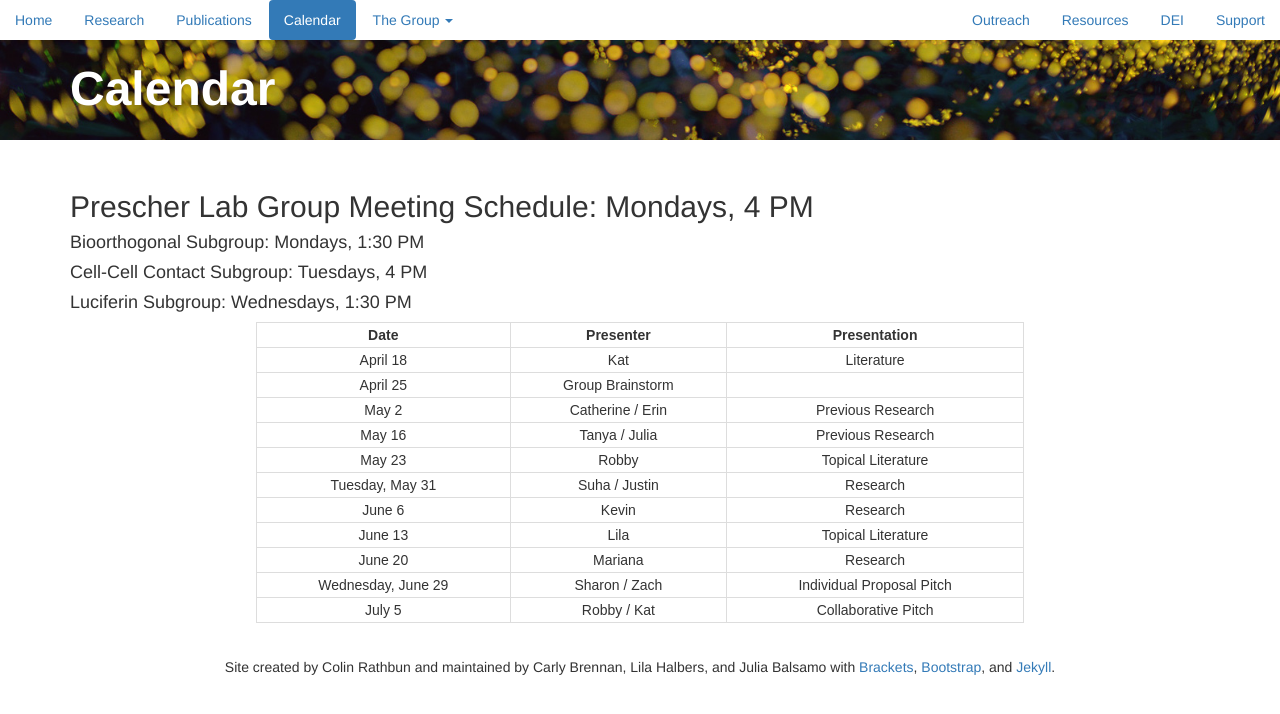
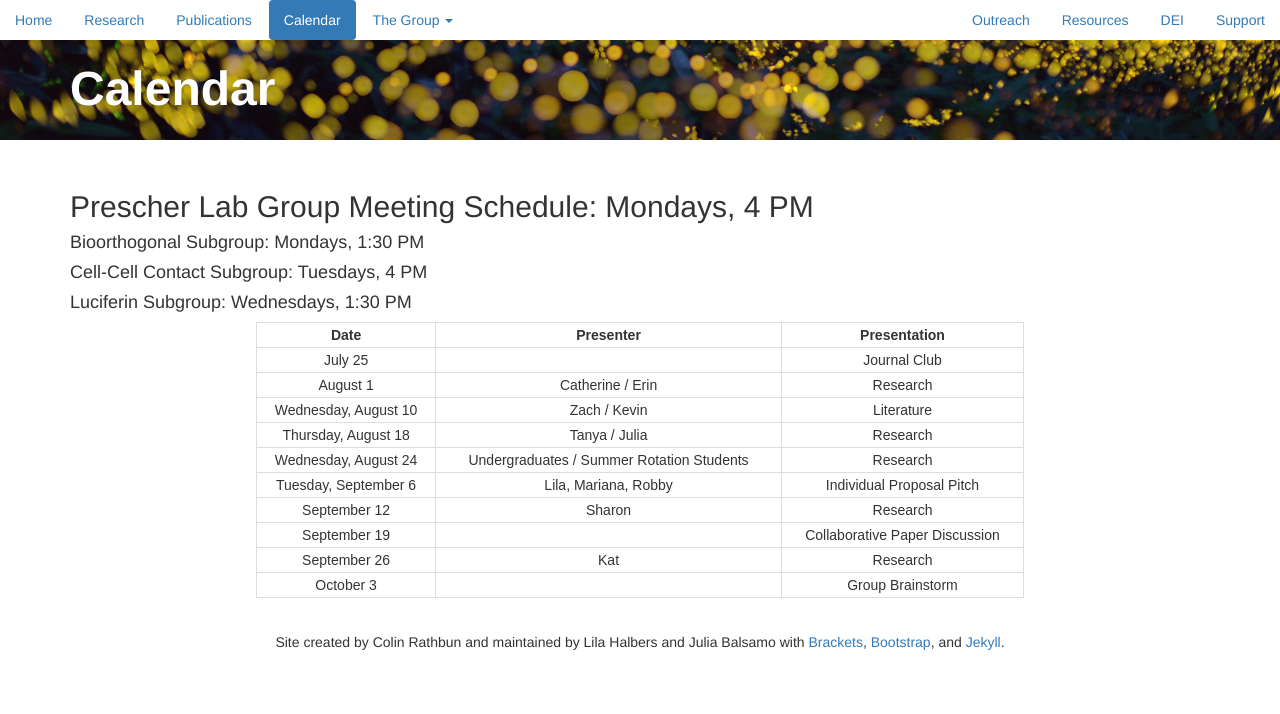
Before and after one commit to c-bun/Prescher-Lab-Site, a Jekyll site: the page built from Calendar.html, in a window 1280 px wide. Shown: the top 714 px of the page. Built offline with Jekyll 4.4.1, drawn with Linux system fonts in a browser that asks for light colours.

Commit message:
PrescherLab_July2022_Update2

```diff
--- a/Calendar.html
+++ b/Calendar.html
@@ -38,15 +38,14 @@ padding: 2px;
  <th title="Field #3">Presentation</th>
  </tr></thead>
  <tbody><tr>
- <td>April 18</td><td>Kat</td><td>Literature</td></tr><tr>
- <td>April 25</td><td>Group Brainstorm</td><td></td></tr><tr>
- <td>May 2</td><td>Catherine / Erin</td><td>Previous Research</td></tr><tr>
- <td>May 16</td><td>Tanya / Julia</td><td>Previous Research</td></tr><tr>
- <td>May 23</td><td>Robby</td><td>Topical Literature</td></tr><tr>
- <td>Tuesday, May 31</td><td>Suha / Justin</td><td>Research</td></tr><tr>
- <td>June 6</td><td>Kevin</td><td>Research</td></tr><tr>
- <td>June 13</td><td>Lila</td><td>Topical Literature</td></tr><tr>
- <td>June 20</td><td>Mariana</td><td>Research</td></tr><tr>
- <td>Wednesday, June 29</td><td>Sharon / Zach</td><td>Individual Proposal Pitch</td></tr><tr>
- <td>July 5</td><td>Robby / Kat</td><td>Collaborative Pitch</td></tr><tr>
+ <td>July 25</td><td></td><td>Journal Club</td></tr><tr>
+ <td>August 1</td><td>Catherine / Erin</td><td>Research</td></tr><tr>
+ <td>Wednesday, August 10</td><td>Zach / Kevin</td><td>Literature</td></tr><tr>
+ <td>Thursday, August 18</td><td>Tanya / Julia</td><td>Research</td></tr><tr>
+ <td>Wednesday, August 24</td><td>Undergraduates / Summer Rotation Students</td><td>Research</td></tr><tr>
+ <td>Tuesday, September 6</td><td>Lila, Mariana, Robby</td><td>Individual Proposal Pitch</td></tr><tr>
+ <td>September 12</td><td>Sharon</td><td>Research</td></tr><tr>
+ <td>September 19</td><td></td><td>Collaborative Paper Discussion</td></tr><tr>
+ <td>September 26</td><td>Kat</td><td>Research</td></tr><tr>
+ <td>October 3</td><td></td><td>Group Brainstorm</td></tr><tr>
  </tbody></table>
--- a/_data/group.csv
+++ b/_data/group.csv
@@ -32,7 +32,7 @@ Jenn,Prescher,boss,"Blue Earth, MN",,"Frederick Sanger, Rolf Huisgen, Stephen Ke
 Danielle,Dube,former_postdoc,"Aberdeen, NJ","B.A., Biology, Cornell University; Ph.D., Chemistry, University of California, Berkeley; Postdoctoral Scholar, Chemistry, Stanford University","Carolyn Bertozzi, Barbara Imperiali, Laurie Comstock","Andrew W. Mellon Award for sabbatical support, Bowdoin College (2015) : Henry Dreyfus Teacher-Scholar Award, Camille & Henry Dreyfus Foundation (2013)","Professor, Chemistry & Biochemistry, Bowdoin College : Visiting Associate Researcher, Chemistry University of California, Irvine"
 Tyler,Heiss,former_graduate,"Wilmington, DE","B.S., Biochemistry, University of Delaware",Linus Pauling,,"Postdoc, Kapoor Lab, The Rockefeller University"
 Sierra,Williams,former_graduate,"Capitol Heights, MD","B.S., Chemistry, Temple University",Marie M. Daly,NSF IGERT Fellow (2017-2019) : NSF Graduate Research Fellow (2018-2021) : Graduate Award for Departmental Fellowship (2021) : Jacqueline Smitrovich Prize (2021),"Assistant Professor, Chemistry, Keck Science "
-Zane,Long,former_undergrad,"Orange, CA","B.S., Chemistry",James Crafts,UCI Regents' Scholar (2016-2018) : UROP Fellow (2017-2018) : Allergan Summer Fellow (2017) : UROP Fellow (2018-2019) : ACS Polymer Education Organic Chemistry Award (2018) : American Institute of Chemists Student Award (2018) : NSF GRFP Honorable Mention (2019),"Ph.D. Student, Weiss Lab, UC Irvine"
+Zane,Long,former_undergrad,"Orange, CA","B.S., Chemistry",James Crafts,UCI Regents' Scholar (2016-2018) : UROP Fellow (2017-2018) : Allergan Summer Fellow (2017) : UROP Fellow (2018-2019) : ACS Polymer Education Organic Chemistry Award (2018) : American Institute of Chemists Student Award (2018) : NSF GRFP Honorable Mention (2019),"Ph.D. Student, Martin Lab, UC Irvine"
 Yusef,Ibreighith,former_undergrad,"Dana Point, CA","B.S., Chemistry",Bill Nye,UROP Fellow (2017-2018) : Allergan Summer Fellow (2017),
 Anna,Love,former_graduate,"Canton, OH","B.S., Biochemistry, Messiah College","Galileo Galilei, Doc Emmett Brown",NSF GRFP Honorable Mention (2017) : NSF IGERT Fellow (2017-2019) : UCI Dean's Dissertation Fellowship (2021) ,"Postdoc, Moore Lab, Scripps Oceanography"
 Anastasia,Ionkina,former_graduate,"Kazan, Russia","B.S., Molecular, Cellular and Developmental Biology, University of Colorado, Boulder","Rosalind Franklin, Neil deGrasse Tyson",NIH T32 Cancer Biology and Therapeutics Training Fellow (2019) : UCI Dean's Dissertation Fellowship (2021),
@@ -64,7 +64,7 @@ Zachary,Torrey,graduate,"Salisbury, MD","B.S., Chemistry (Biochemistry Concentra
 Alicia,Mangubat-Medina,former_postdoc,"Seattle, WA","B.S., Biochemistry, Western Washington University; Ph.D., Chemistry, Rice University",Carolyn Bertozzi,George Hewitt Medical Research Postdoctoral Fellow (2020),"Research Scientist, AltPep"
 Lila,Halbers,graduate,"Anaheim Hills, CA","B.A., Chemistry, UC Santa Barbara; M.S., Clinical and Experimental Therapeutics, USC",Rosalind Franklin,Vertex Fellow (2022),
 Justin,Kwon,undergrad,"Irvine, CA","B.S., Chemistry (Chemical Biology Concentration)",Antoine Lavoisier,Beckman Scholar (2022-2023),
-Suha,Tanaz,undergrad,"Moorpark, CA","B.S., Chemistry",Leonardo Da Vinci,Allergan Summer Research Fellow (2022),
+Suha,Tanaz,undergrad,"Moorpark, CA","B.S., Chemistry",Leonardo Da Vinci,Allergan Summer Research Fellow (2022) : UROP Fellow (2022),
 Dylan,Tran,former_undergrad,"Aliso Viejo, CA","B.S., Biological Sciences",Kary Mullis,,
 Yeonseong (Catherine),Seo,graduate,"Gwacheon, Republic of Korea","B.S., Molecular Genetics; B.A., Chemistry, University of Rochester",Rosalind Franklin,,
 Erin,Fuller,graduate,"Encinitas, CA","B.S., Biochemistry, UC Los Angeles ",Dorothy Hodgkin,,
--- a/_data/publications.csv
+++ b/_data/publications.csv
@@ -1,6 +1,6 @@
 number,authors,title,journal,year,volume,pages,note,link
 75,"Ng, K. K.; Cole, K. H.; Halbers, L. P.; Chen, C.; Barhoosh, A. A.; Reid-McLaughlin, E.; Metcalfe, M.; Kent, A. D.; Steward, O.; Luptak, A.; Prescher, J. A.",A modular platform for bioluminescent RNA tracking,BioRxiv,2022,,,Preprint,https://www.biorxiv.org/content/10.1101/2022.07.02.498144v1
-74,"Yao, Z.*; Brennan, C. K.*; Scipioni, L.*; Chen, H.; Ng, K.; Digman, M. A.; Prescher, J. A. ",Multicomponent bioluminescence microscopy via phasor analysis,Nat. Methods,2022,36,,,https://www.nature.com/articles/s41592-022-01529-9
+74,"Yao, Z.*; Brennan, C. K.*; Scipioni, L.*; Chen, H.; Ng, K.; Digman, M. A.; Prescher, J. A. ",Multicomponent bioluminescence microscopy via phasor analysis,Nat. Methods,2022,19,893-898,,https://www.nature.com/articles/s41592-022-01529-9
 73,"Heiss, T. K.; Dorn, R. S.; Ferreira, A. J.; Love, A. C.; Prescher, J. A.","Fluorogenic Cyclopropenones for Multicomponent, Real-Time Imaging",J. Am. Chem. Soc.,2022,144,7871-7880,,https://pubs.acs.org/doi/full/10.1021/jacs.2c02058
 72,"Ng, K. K.; Reinert, Z. E.; Corver, J.; Resurreccion, D.; Hensbergen, P. J.; Prescher, J. A.","A Bioluminescent Sensor for Rapid Detection of PPEP-1, a Clostridioides difficile Biomarker",Sensors,2021,21,7485-7495,,https://www.mdpi.com/1424-8220/21/22/7485
 71,"Ramirez-Corona, B. A.*; Love, A. C.*; Chandrasekaran, S.; Prescher, J. A.; Wunderlich, Z. ",Longitudinal monitoring of individual infection progression in Drosophila melanogaster,BioRxiv,2021,,,Preprint,https://www.biorxiv.org/content/10.1101/2021.08.17.456698v1
--- a/_includes/footer.html
+++ b/_includes/footer.html
@@ -1,5 +1,5 @@
     <div class="footer">
         <div class="footer-line">
-            <p class="text-center">Site created by Colin Rathbun and maintained by Carly Brennan, Lila Halbers, and Julia Balsamo with <a href="http://brackets.io/" target="_blank">Brackets</a>, <a href="http://getbootstrap.com/2.3.2/" target="_blank">Bootstrap</a>, and <a href="https://jekyllrb.com/" target="_blank">Jekyll</a>.</p>
+            <p class="text-center">Site created by Colin Rathbun and maintained by Lila Halbers and Julia Balsamo with <a href="http://brackets.io/" target="_blank">Brackets</a>, <a href="http://getbootstrap.com/2.3.2/" target="_blank">Bootstrap</a>, and <a href="https://jekyllrb.com/" target="_blank">Jekyll</a>.</p>
         </div>
     </div>
--- a/_includes/sidebar.html
+++ b/_includes/sidebar.html
@@ -17,8 +17,8 @@
                 <div class="sidebar-module">
                     <h4>Elsewhere</h4>
                     <ol class="list-unstyled">
-                        <li><a href="http://benefunder.org/causes/54/jennifer-prescher" target="_blank">Our Benefunder</a></li>
-                        <li><a href="https://www.flickr.com/photos/140674789@N08/" target="_blank">Our Flickr photostream</a></li>
+                        <li><a href="https://www.benefunder.com/life-science-causes/jennifer-prescher/seeing-is-believing-peering-into-cellular-behaviors-on-a-microscopic-level" target="_blank">Our Benefunder</a></li>
+                        <li><a href="https://www.flickr.com/photos/194141943@N06/" target="_blank">Our Flickr photostream</a></li>
                         <li><a href="https://www.chem.uci.edu/" target="_blank">UCI Chemistry</a></li>
                         <li><a href="http://mbb.bio.uci.edu/" target="_blank">UCI MB&B</a></li>
                         <li><a href="http://pharmsci.uci.edu/" target="_blank">UCI Pharm Sci</a></li>
--- a/_posts/2022-01-01-2022-News.markdown
+++ b/_posts/2022-01-01-2022-News.markdown
@@ -3,8 +3,12 @@ layout: post
 title:  "2022 News"
 categories: group_update
 ---
+#### July 2022
+- Happy 12th birthday to the lab!
+
 #### June 2022
 - Our work with the Lupták and Steward Lab on developing a method for bioluminescent RNA tracking that circumvents issues associated with fluorescent probes can now be viewed on [BioRxiv](https://www.biorxiv.org/content/10.1101/2022.07.02.498144v1). Congrats Kevin and Lila!
+- Congrats to Suha! She was awarded summer research funding from the Undergraduate Research Opportunities Program here at UCI!
 - Our work with the Digman Lab on combining bioluminescent probes and spectral phasor analysis overcoming long-standing challenges associated with bioluminescence detection is now published in [Nature Methods](https://www.nature.com/articles/s41592-022-01529-9). Congrats Carly, Zi, Lorenzo, and Kevin!
 
 #### May 2022
--- a/photos.html
+++ b/photos.html
@@ -6,7 +6,9 @@ dropdown: group
 nav_order: 6
 ---
 
-<a data-flickr-embed="true" href="https://www.flickr.com/photos/194141943@N06" title=""><center><img src="https://live.staticflickr.com/65535/52177489166_c8db06eadd_h.jpg" width="1200" height="1600" alt=""></a><script async src="//embedr.flickr.com/assets/client-code.js" charset="utf-8"></script>
+<h3 class="text-center">Our recent photos:
+</h3>
+<a data-flickr-embed="true" href="https://www.flickr.com/photos/194141943@N06" title=""><center><img src="https://live.staticflickr.com/65535/52177489166_9d56b7cc31_c.jpg" width="800" height="600" alt=""></a><script async src="//embedr.flickr.com/assets/client-code.js" charset="utf-8"></script>
 
-<h3 class="text-center">Check out the rest of our photos on <a href="https://www.flickr.com/photos/140674789@N08/" target="_blank">flickr</a>.
+<h3 class="text-center">Check out our previous photos too on <a href="https://www.flickr.com/photos/140674789@N08/" target="_blank">flickr</a>.
 </h3>
```
Also changed, not shown: 1 other file.
